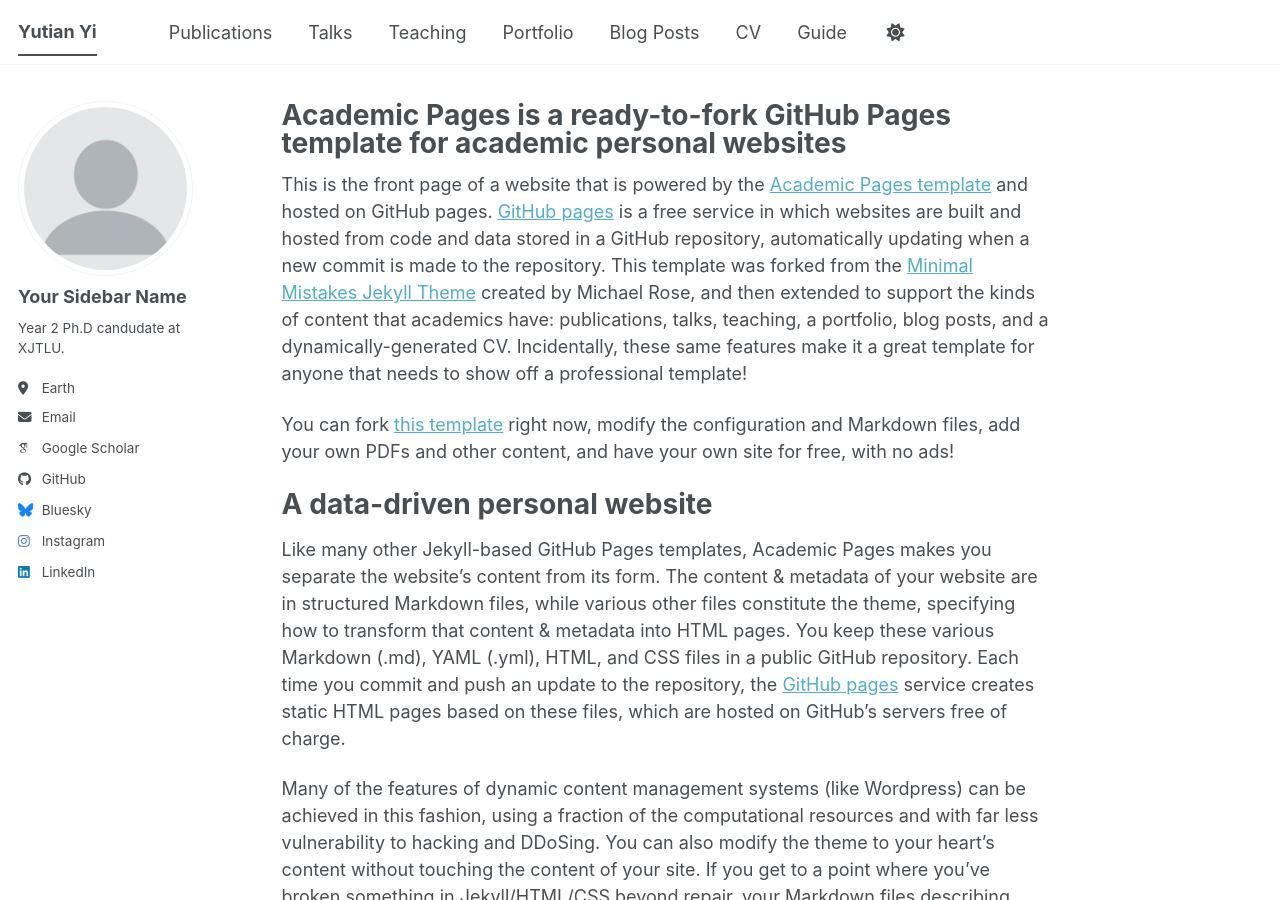
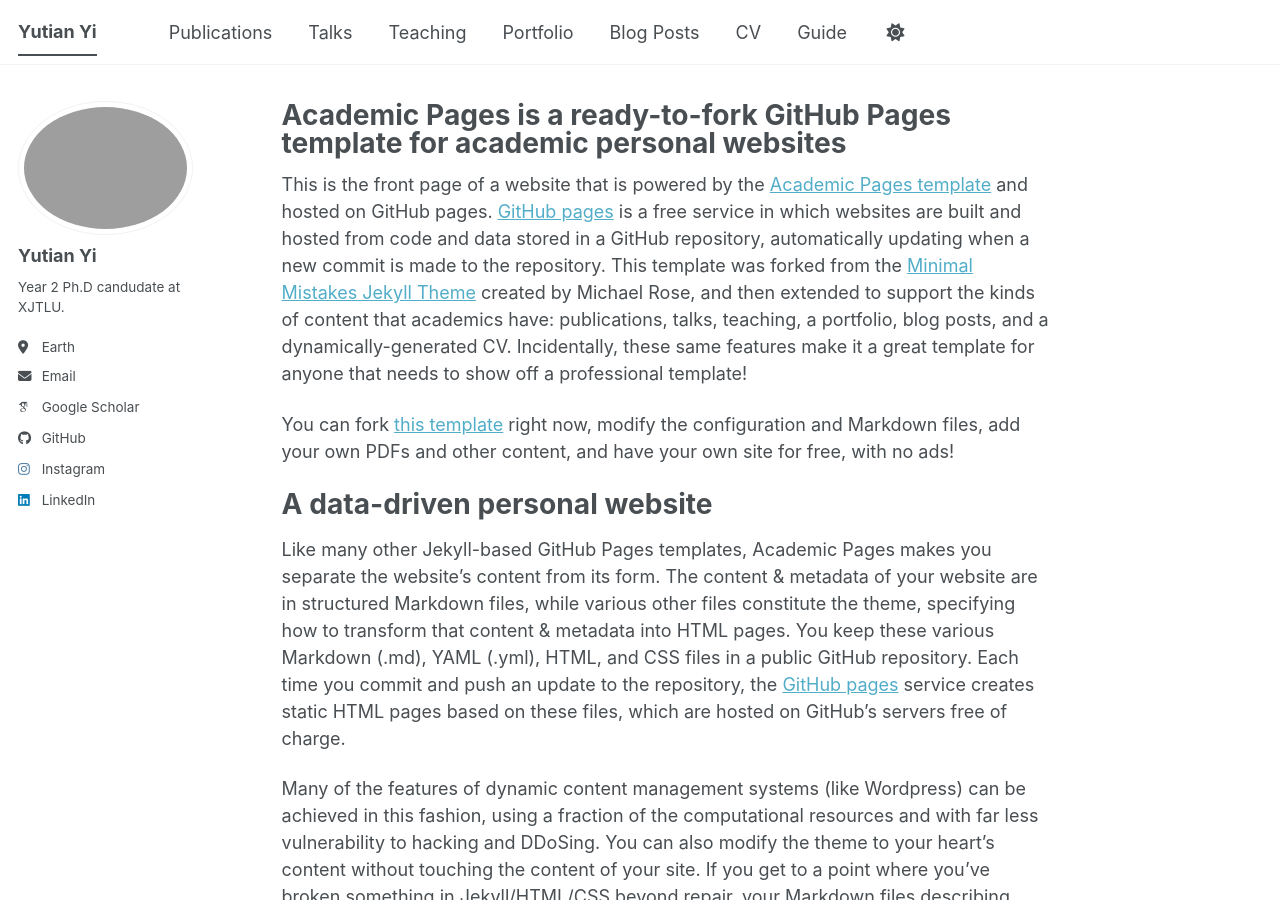
Before and after one commit to Yutian0425/yutian0425.github.io, a Jekyll site: the page built from _pages/about.md, in a window 1280 px wide and 900 px high. Built offline with Jekyll 4.4.1, drawn with Linux system fonts in a browser that asks for light colours; some web fonts are replaced; a script bundle is joined from its source files by our own code; library files that are not in the unit come from our copies.

Commit message:
Update _config.yml

```diff
--- a/_config.yml
+++ b/_config.yml
@@ -23,8 +23,8 @@ repository               : "yutian0425/yutian0425.github.io"
 #               Additional customization can be done by editing /_includes/author-profile.html
 author:
   # Biographic information
-  avatar           : "profile.png"
-  name             : "Your Sidebar Name"
+  avatar           : "1.jpg"
+  name             : "Yutian Yi"
   pronouns         : # example: "she/her"
   bio              : "Year 2 Ph.D candudate at XJTLU."
   location         : "Earth"
@@ -57,7 +57,7 @@ author:
 
   # Social media
   artstation       : # Username
-  bluesky          : "bsky.app" # Replace this with you Bluesky username
+  bluesky          : #"bsky.app" # Replace this with you Bluesky username
   facebook         : # Username
   flickr           : # Username
   foursquare       : # Username
```
